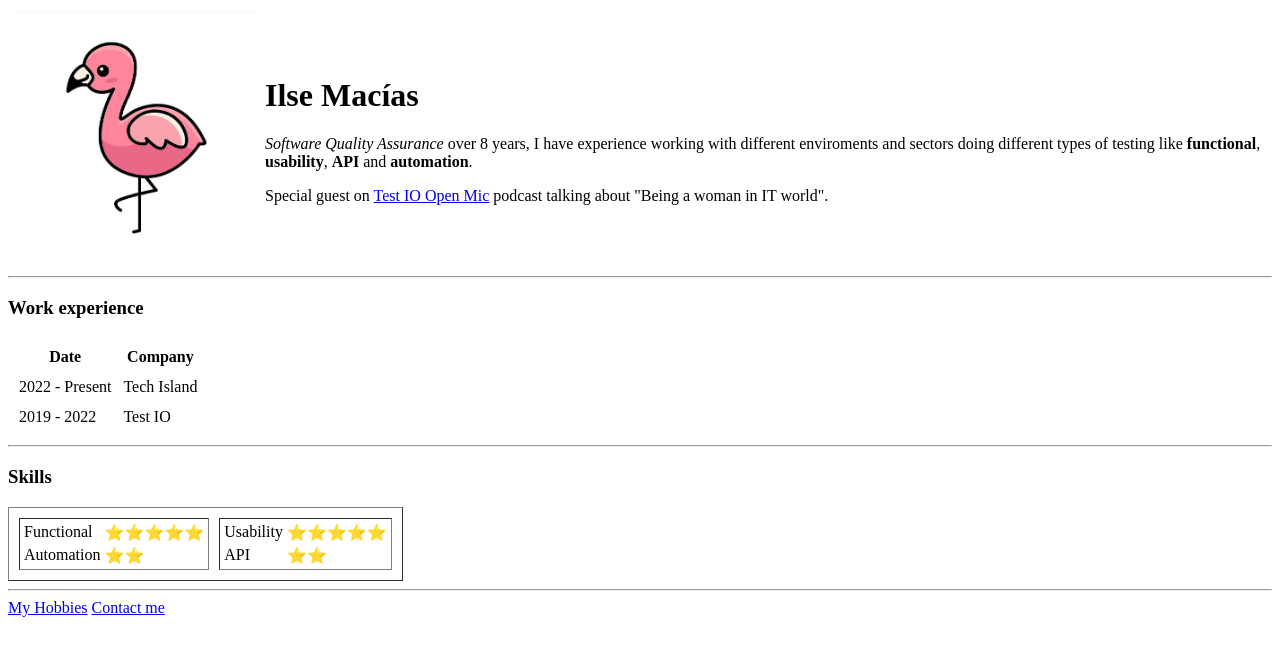
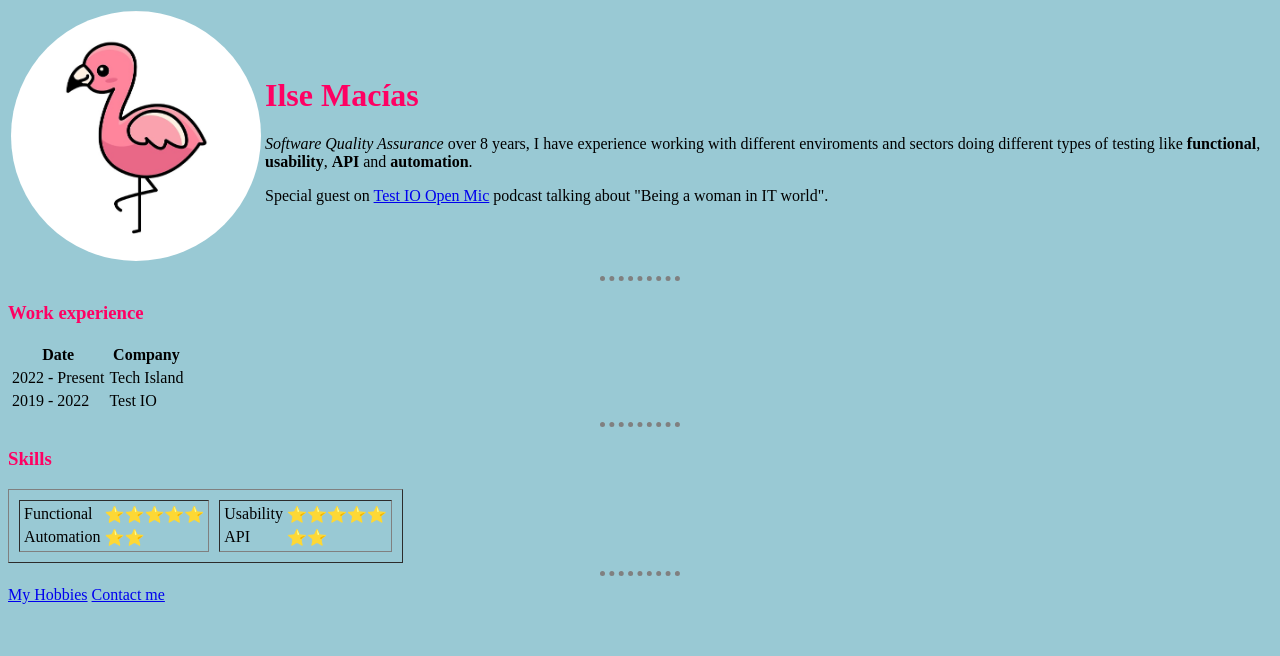
Before and after one commit to ilse-macias/cv, a plain HTML site: page index.html in a window 1280 px wide. Drawn offline with Linux system fonts and the light colour scheme.

Commit message:
Add files via upload

```diff
--- /dev/null
+++ b/css/styles.css
@@ -0,0 +1,20 @@
+body{
+    background-color: rgb(153, 201, 212);
+}
+
+hr{
+    background-color: rgb(153, 201, 212);
+    border-style: dotted none none;
+    height: 2px;
+    width: 5em;
+    border-width: 5px;
+    border-color: gray;
+}
+
+img{
+    border-radius: 50%;
+}
+
+h1, h3{
+    color: #FF0063;
+}
--- a/index.html
+++ b/index.html
@@ -3,6 +3,7 @@
     <head>
         <meta charset="utf-8">
         <title>Ilse's Personal Site</title>
+        <link rel="stylesheet" href="css/styles.css">
     </head>
 </html>
 
@@ -22,7 +23,7 @@
     <hr>
 
     <h3>Work experience</h3>
-    <table cellspacing="10" class="experience">
+    <table cellspacing="3" class="experience">
         <thead>
             <tr>
                 <th>Date</td>
```
Also changed, not shown: contact-me.html (+1 -0 lines), hobbies.html (+1 -0 lines).
